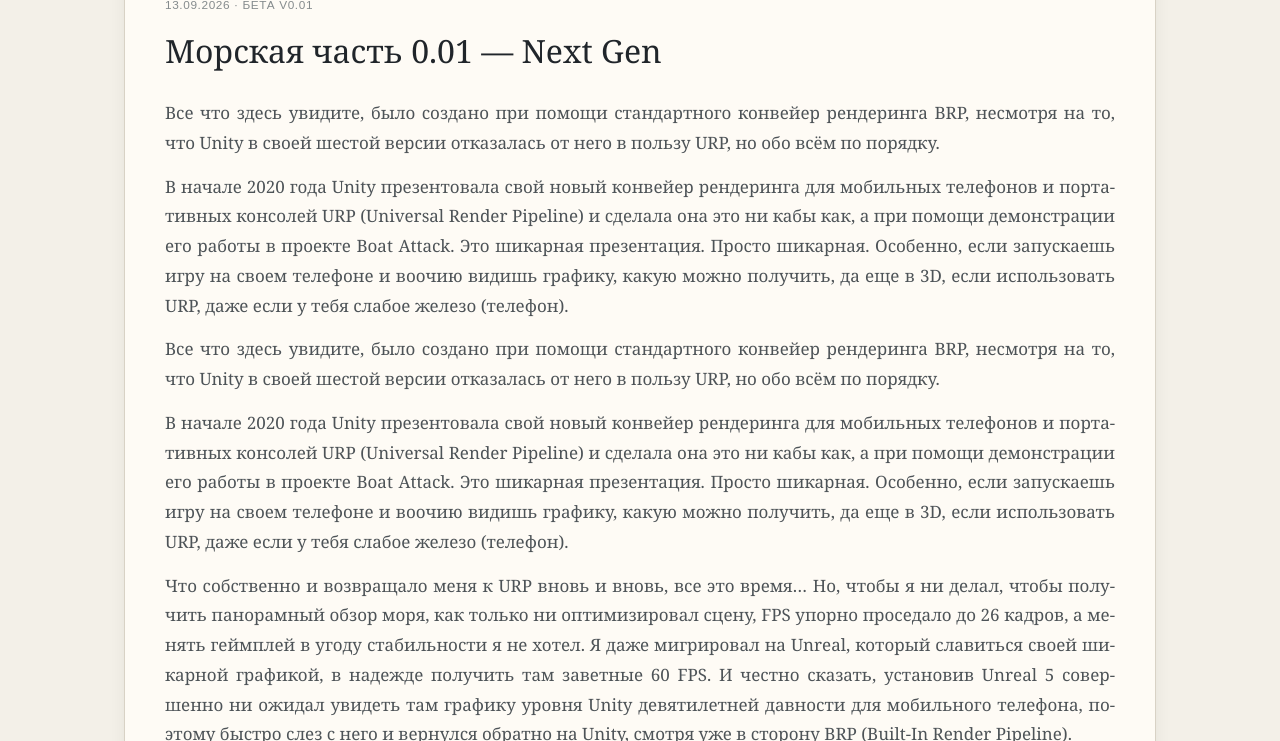
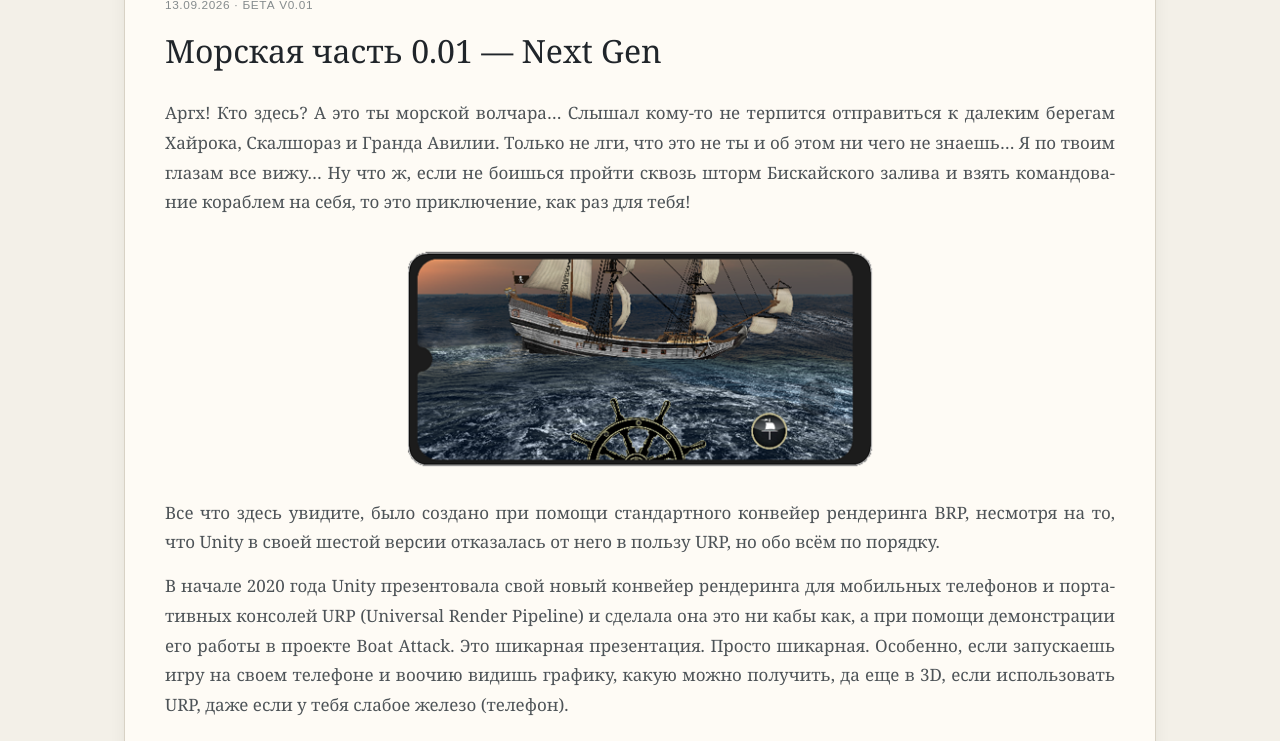
Before and after one commit to tislic/SeaDogsPort, a Jekyll site: the page built from _posts/2026-09-13-v001-morskaya-chast-next-gen.md, in a window 1280 px wide and 900 px high, scrolled down 458 px, cut to the strip 159-900 px from the top of the window. Built offline with Jekyll 4.4.1, drawn with Linux system fonts in a browser that asks for light colours; comment, search, counter and statistics services are not loaded.

Commit message:
Update 2026-09-13-v001-morskaya-chast-next-gen.md

```diff
--- a/_posts/2026-09-13-v001-morskaya-chast-next-gen.md
+++ b/_posts/2026-09-13-v001-morskaya-chast-next-gen.md
@@ -7,17 +7,20 @@ excerpt: Аргх! Кто здесь? А это ты морской волчар
 tags: [Морская часть]
 image: /assets/images/morskaya-chast-001-next-gen-port-ship.png
 ---
+Аргх! Кто здесь? А это ты морской волчара... Слышал кому-то не терпится отправиться к далеким берегам Хайрока, Скалшораз и Гранда Авилии. Только не лги, что это не ты и об этом ни чего не знаешь... Я по твоим глазам все вижу...  Ну что ж, если не боишься пройти сквозь шторм Бискайского залива и взять командование кораблем на себя, то это приключение, как раз для тебя!
 
-Все что здесь увидите, было создано при помощи стандартного конвейер рендеринга BRP, несмотря на то, что Unity в своей шестой версии отказалась от него в пользу URP,  но обо всём по порядку.
-
-В начале 2020 года Unity презентовала свой новый конвейер рендеринга для мобильных телефонов и портативных консолей URP (Universal Render Pipeline) и сделала она это ни кабы как, а при помощи демонстрации его работы в проекте Boat Attack. Это шикарная презентация. Просто шикарная. Особенно, если запускаешь игру на своем телефоне и воочию видишь графику, какую можно получить, да еще в 3D, если использовать URP, даже если у тебя слабое железо (телефон).
+![Игровой процесс SeaDogs Marine part 0.01 — Next Gen](/assets/images/s001/morskaya-chast-001-next-gen-gameplay.png)
 
 Все что здесь увидите, было создано при помощи стандартного конвейер рендеринга BRP, несмотря на то, что Unity в своей шестой версии отказалась от него в пользу URP,  но обо всём по порядку.
 
 В начале 2020 года Unity презентовала свой новый конвейер рендеринга для мобильных телефонов и портативных консолей URP (Universal Render Pipeline) и сделала она это ни кабы как, а при помощи демонстрации его работы в проекте Boat Attack. Это шикарная презентация. Просто шикарная. Особенно, если запускаешь игру на своем телефоне и воочию видишь графику, какую можно получить, да еще в 3D, если использовать URP, даже если у тебя слабое железо (телефон).
 
 Что собственно и возвращало меня к URP вновь и вновь, все это время...  Но, чтобы я ни делал, чтобы получить панорамный обзор моря, как только ни оптимизировал сцену, FPS упорно проседало до 26 кадров, а менять геймплей в угоду стабильности я не хотел. Я даже мигрировал на Unreal, который славиться своей шикарной графикой, в надежде получить там заветные 60 FPS. И честно сказать, установив Unreal 5 совершенно ни ожидал увидеть там графику уровня Unity девятилетней давности для мобильного телефона, поэтому быстро слез с него и вернулся обратно на Unity, смотря уже в сторону BRP (Built-In Render Pipeline).
+
 ### Море
+
+![Море в SeaDogs Marine part 0.01 — Next Gen](/assets/images/s001/morskaya-chast-001-next-gen-sea.png)
+
 И так, Море... Ни URP конечно, но физика тут на голову выше. Это меж авторский проект, где каждый добавлял и приносил в него что-то свое. В итоге получилось волны, брызги, течение и ветер, короче, есть всё, чтобы смоделировать всё что угодно, хоть девятый вал. Специально сделать "небольшое" волнение на море, чтобы было понятно, про что я говорю.
 
 Плюс, есть опция слежения за кораблем, больше ни каких невидимых стен и ограничений локаций, бесконечное море, не зависимо от того, как далеко ты находишься от горизонта.
```
Also changed, not shown: other parts of _posts/2026-09-13-v001-morskaya-chast-next-gen.md (+7 -0 lines).
